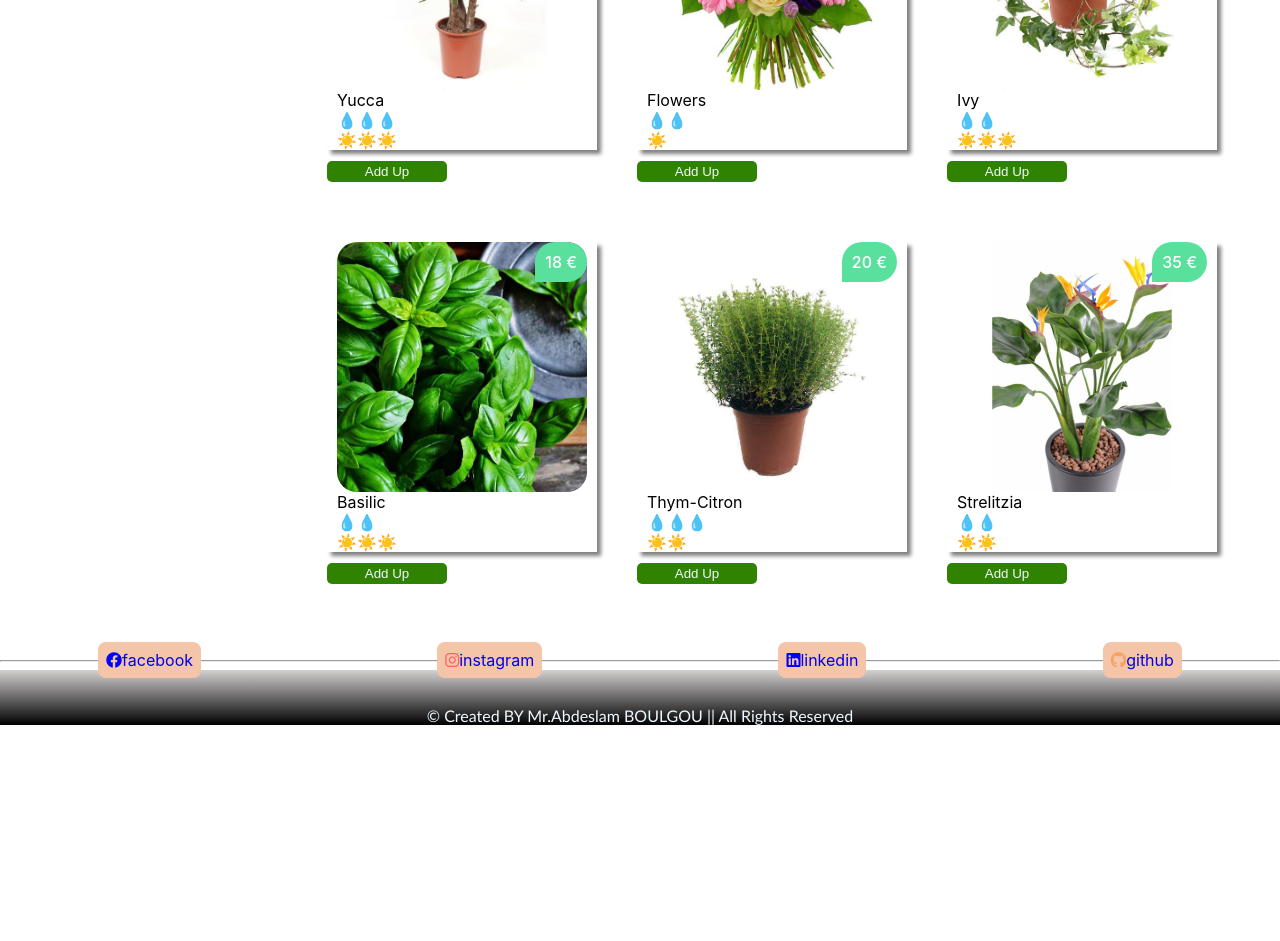
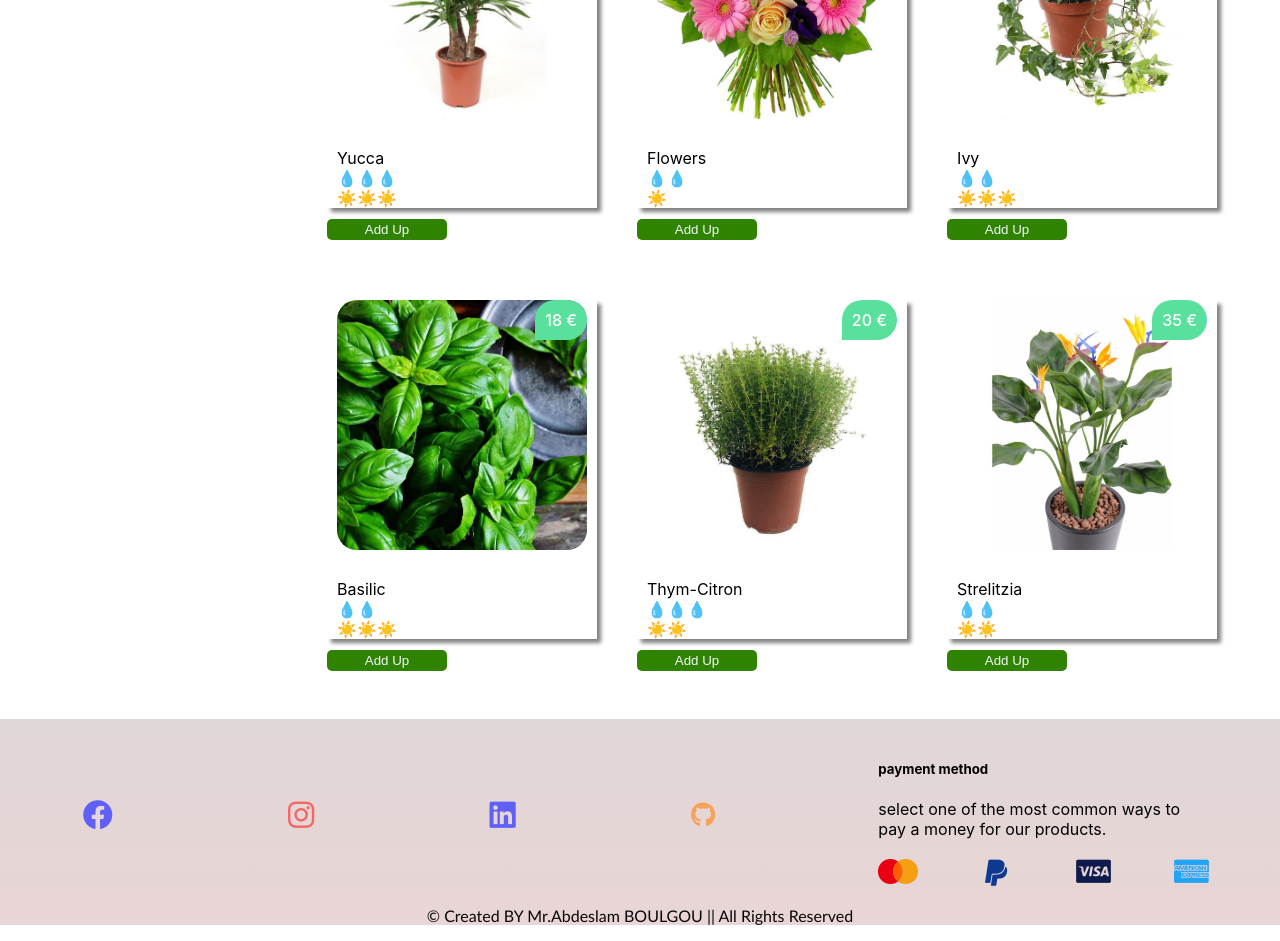
Before and after one commit to Abdeslamboulgou/Magasin-des-plantes, a React (Create React App) app: page /products in a window 1280 px wide. Shown: the part 800-1741 px from the top of the page. Before the commit the page ends 1541 px from the top, so only its background shows below. Built offline with nearby package versions, Linux system fonts and the light colour scheme.

Commit message:
add some style and icons

```diff
--- a/src/components/Acceuil.js
+++ b/src/components/Acceuil.js
@@ -1,6 +1,7 @@
 import React from 'react';
 import '../styles/acceuil.css'
 
+// le composant Acceuil présente la page d'acceuil
 function Acceuil() {
     return (
         <div className='acceuil'>
--- a/src/components/Cart.js
+++ b/src/components/Cart.js
@@ -1,6 +1,7 @@
 import React, { useState } from 'react'
 import { useEffect } from 'react'
 import '../styles/Cart.css'
+import panierVide from '../assets/panier-vide.PNG'
 
 
 //je fais la destrecturation pour recuperer mes props en une ligne
@@ -37,8 +38,8 @@ function Cart({ cart, updateCart, total, setTotal }) {
 
     return isOpen ? (<div className="cart">
         <div className="cart-add-button">
-            <button className='cart-toggle-button' onClick={() => setIsOpen(false)}><i style={{ cursor: 'pointer' }} className='fa fa-times-circle' ></i>
-            </button>
+           <i style={{ cursor: 'pointer' }} className='fa fa-times-circle'  onClick={() => setIsOpen(false)} ></i>
+
         </div>
         {cart.length > 0 ?
             <div>
@@ -64,7 +65,10 @@ function Cart({ cart, updateCart, total, setTotal }) {
                 </span>
 
             </div> : (
-                <div className='empty'> your basket is empty </div>
+                <div className='panier'>
+                    <img src={panierVide} alt="panier vide"/>
+                    <div className='empty'> your basket is empty </div>
+                </div>
             )}
 
     </div>) : <div> <div className='cart-closed'>
--- a/src/components/Footer.js
+++ b/src/components/Footer.js
@@ -1,22 +1,34 @@
 import '../styles/Footer.css'
+import footerLogo from '../assets/footer-logo.png'
+
 
 function Footer() {
   return (
     <div className='footer-bac'>
       <div className='socials'>
         <div className='social-media'>
-          <a href='https://www.facebook.com/fidelea.rever/' target='_blank' rel='noopener noreferrer'><i style={{ cursor: 'pointer' }} class="fab fa-facebook"></i><span>facebook</span></a>
+          <a href='https://www.facebook.com/fidelea.rever/' target='_blank' rel='noopener noreferrer'><i style={{ cursor: 'pointer' }} class="fab fa-facebook"></i></a>
         </div>
         <div className='social-media'>
-          <a href='https://www.instagram.com/aasou_u/' target='_blank' rel='noopener noreferrer'><i style={{ cursor: 'pointer' }} class="fab fa-instagram"></i><span>instagram</span></a>
+          <a href='https://www.instagram.com/aasou_u/' target='_blank' rel='noopener noreferrer'><i style={{ cursor: 'pointer' }} class="fab fa-instagram"></i></a>
         </div>
         <div className='social-media'>
-          <a href='https://www.linkedin.com/in/abdeslam-boulgou-811aa518a/' target='_blank' rel='noopener noreferrer'> <i style={{ cursor: 'pointer' }} class="fab fa-linkedin"></i><span>linkedin</span></a>
+          <a href='https://www.linkedin.com/in/abdeslam-boulgou-811aa518a/' target='_blank' rel='noopener noreferrer'> <i style={{ cursor: 'pointer' }} class="fab fa-linkedin"></i></a>
 
         </div>
         <div className='social-media'>
-          <a href='https://github.com/Abdeslamboulgou' target='_blank' rel='noopener noreferrer'><i style={{ cursor: 'pointer' }} class="fab fa-github"></i><span>github</span></a>
+          <a href='https://github.com/Abdeslamboulgou' target='_blank' rel='noopener noreferrer'><i style={{ cursor: 'pointer' }} class="fab fa-github"></i></a>
 
+        </div>
+        <div class="social-media">
+                <h5>payment method</h5>
+                <section>
+                    select one of the most common ways to <br/>pay a money for our products.
+                </section>
+                <br/>
+                <div class="footer-logo">
+                    <img src={footerLogo} alt="footer logo"/>
+                </div>
         </div>
       </div>
       <p className='createur'>© Created BY Mr.Abdeslam BOULGOU || All Rights Reserved</p>
--- a/src/components/PlantItem.js
+++ b/src/components/PlantItem.js
@@ -9,10 +9,18 @@ function PlantItem({ id, cover, name, water, light, price }){
     alert(`You want to buy a ${plantName} ? very good choice ,  click on Add Up 🌱✨`)
   }
           return ( <div className="zoom">
-            <li key={id} className='plant-item' onClick={() => handleClic(name)}>
+            <li key={id} className='plant-item'>
                <span className='plant-item-price'> {price} €</span>
-			         <img className='plant-item-cover' src={cover} alt={`${name} cover`} />
-			          {name}
+             <div className="plant-item-icon">
+               {/* on peut utiliser le variable cover dans un élément img pour afficher l'image quel contient */}
+			         <img className='plant-item-cover' src={cover} alt={`${name} cover`}  onClick={() => handleClic(name)}/>
+               <div class="overlay">
+                        <i class="fas fa-shopping-bag"></i>
+                        <i class="far fa-heart"></i>
+                        <i class="fas fa-search"></i>
+                    </div>
+                {name}
+                </div>
                        <div>
                   	    <CareEchel  careType='water' echelValue={water} />
 			                  <CareEchel  careType='light' echelValue={light} />
--- a/src/components/ShopingPlant.js
+++ b/src/components/ShopingPlant.js
@@ -45,7 +45,9 @@ function ShopingPlant({ cart, updateCart }) {
             />
             <ul className='plant-list'>
                 {plantList.map(({ id, cover, name, water, light, price, category }) => !activeCategory || activeCategory === category ? (
-                    <div key={id}>
+
+                 // La prop  key   est indispensable dans les listes de composants.
+                  <div key={id}>
                         <PlantItem
                             id={id}
                             cover={cover}
--- a/src/datas/plantList.js
+++ b/src/datas/plantList.js
@@ -1,3 +1,5 @@
+//on déclare en fait une variable (fleurs , lierre , ... ) à laquelle on assigne le contenu de notre image.
+
 import fleurs from '../assets/fleurs.jpg'
 import lierre from '../assets/lierre.jpg'
 import monstrera from '../assets/monstera.jpg'
--- a/src/pages/Products.js
+++ b/src/pages/Products.js
@@ -20,8 +20,6 @@ function Products() {
         <Cart cart={cart} updateCart={updateCart} total={total} setTotal={setTotal} />
         <ShopingPlant cart={cart} updateCart={updateCart} />
       </div>
-      <br />
-      <hr />
       <Footer />
     </div>
   );
--- a/src/styles/Cart.css
+++ b/src/styles/Cart.css
@@ -1,6 +1,6 @@
 .cart {
 	color: rgb(87, 70, 70);
-	background: linear-gradient(to bottom, rgb(255, 255, 255) , rgb(179, 179, 171));
+	background-color: white;
 	padding: 20px;
 	display: flex;
 	width: 300px;
@@ -14,7 +14,7 @@
 }
 .empty{
 	margin-top: 5px;
-	color: rgb(240, 64, 64);
+	color: rgb(12, 12, 12);
 	font-weight: bolder;
 }
 .cart-add-button {
@@ -42,8 +42,8 @@ font-weight: bolder;
     color:rgb(255, 0, 0);
     transition: transform 0.3s linear;
 	position: relative;
-    bottom: 10px;
-	left: 20px;
+    top: -20px;
+	left: 70px;
 }
 .fa-times-circle:hover{
       transform: rotate(180deg);
@@ -136,3 +136,7 @@ table {
 	  font-weight: bolder;
 	  size: 12px;
   }
+  .panier img{
+	  width: 240px;
+	  height: 170px;
+  }
--- a/src/styles/Footer.css
+++ b/src/styles/Footer.css
@@ -1,53 +1,54 @@
 .socials{
 	display: flex;
     justify-content: space-around;
+	flex-direction: row;
 	align-items: center;
-	flex-direction: row;
-	column-gap: 40px;
-	position: relative;
-	top: -20px;
+	column-gap: 10px;
+
 }
 .footer-bac{
-	background: linear-gradient(to bottom , rgb(211, 208, 208) , black);
+	margin: 0;
+	padding-top: 20px;
+	background: linear-gradient(to bottom , rgb(224, 215, 215) , rgb(233, 213, 213));
 
 }
 .social-media a {
-	padding: 0.5rem;
+	padding: 12px;
 	transition: 1.1s ease-out;
-	background-color: rgb(245, 197, 169);
-	border-radius: 8px;
+	border-radius: 20px;
 	text-decoration: none;
 	height: 0px;
 	width: 0px;
   }
-  .social-media a:hover{
-	  background-color: rgb(0, 0, 0);
-	  color: rgb(255, 255, 255);
-  }
   .fa-facebook ,.fa-linkedin {
-	  color: rgb(0, 0, 255);
+	  color: rgb(96, 96, 247);
+	  font-size: 30px;
   }
   .fa-instagram{
-	  color: rgb(255, 98, 98);
+	  color: rgb(247, 100, 100);
+	  font-size: 30px;
+
   }
   .fa-github{
-	  color: rgb(247, 163, 95);
+	  color: rgb(248, 161, 89);
+	  font-size: 25px;
+
   }
   .fa-facebook:hover{
-	color: rgb(179, 179, 245);
+	color: rgb(28, 28, 247);
 
   }
   .fa-linkedin:hover{
-	color: rgb(179, 179, 245);
+	color: rgb(40, 40, 243);
 }
 .fa-instagram:hover{
-	color: rgb(252, 184, 184);
+	color: rgb(233, 41, 41);
 }
 .fa-github:hover{
-	color: rgb(247, 112, 2);
+	color: rgb(236, 126, 35);
 }
   .createur{
         font-family: 'Trebuchet MS', 'Lucida Sans Unicode', 'Lucida Grande', 'Lucida Sans', Arial, sans-serif;
-		color: aliceblue;
+		color: rgb(7, 7, 7);
 		text-align: center;
   }
--- a/src/styles/PlantItem.css
+++ b/src/styles/PlantItem.css
@@ -46,3 +46,66 @@
              transform: scale(1.02);
     }
 }
+
+.overlay i{
+    margin: 0px 5px;
+    padding: 5px;
+    border: 1px solid #000;
+    font-size: 13px;
+    cursor: pointer;
+    opacity: 0;
+	position: relative;
+	top: -150px;
+	left: 70px;
+}
+
+.plant-item-icon:hover .overlay i{
+    animation: product_icon .4s ease-in-out forwards;
+}
+
+.plant-item-icon:hover  .overlay i:nth-child(2){
+    animation-delay: .2s;
+}
+.plant-item-icon:hover  .overlay i:nth-child(3){
+    animation-delay: .4s;
+}
+
+.plant-item-icon:hover  .overlay{
+    opacity: 1;
+}
+
+
+@keyframes product_icon {
+    0%{
+        opacity: 0;
+        margin-bottom: -50px;
+    }
+    100%{
+        opacity: 1;
+        margin-bottom: 0px;
+    }
+}
+.fa-shopping-bag {
+  background-color: antiquewhite;
+  color: black;
+}
+.fa-heart{
+	background-color: antiquewhite;
+	color: black;
+}
+.fa-search{
+	background-color: antiquewhite;
+	color: black;
+}
+.fa-shopping-bag:hover {
+	background-color: rgb(174, 232, 240);
+	color: rgb(66, 69, 245);
+  }
+  .fa-heart:hover{
+	  background-color: rgb(245, 156, 156);
+	  color: rgb(247, 7, 7);
+  }
+  .fa-search:hover{
+	  background-color: antiquewhite;
+	  color: rgb(83, 81, 81);
+  }
--- a/src/styles/acceuil.css
+++ b/src/styles/acceuil.css
@@ -32,8 +32,10 @@
     right: 70px;
 }
 .button:hover{
-    background-color: rgb(0, 0, 0);
+    background: linear-gradient(to right,rgba(0, 0, 0, 0.7)30%,rgba(43, 42, 42, 0.7)60% ,rgba(8, 8, 8, 0.7)100%);
     color: rgb(250, 248, 246);
     margin-left: 2px;
     letter-spacing: 1px;
+    transition: .6s ease-in-out;
+
 }
```
Also changed, not shown: src/components/CareEchel.js (+7 -0 lines), src/assets/footer-logo.png (added), src/assets/panier-vide.PNG (added).
